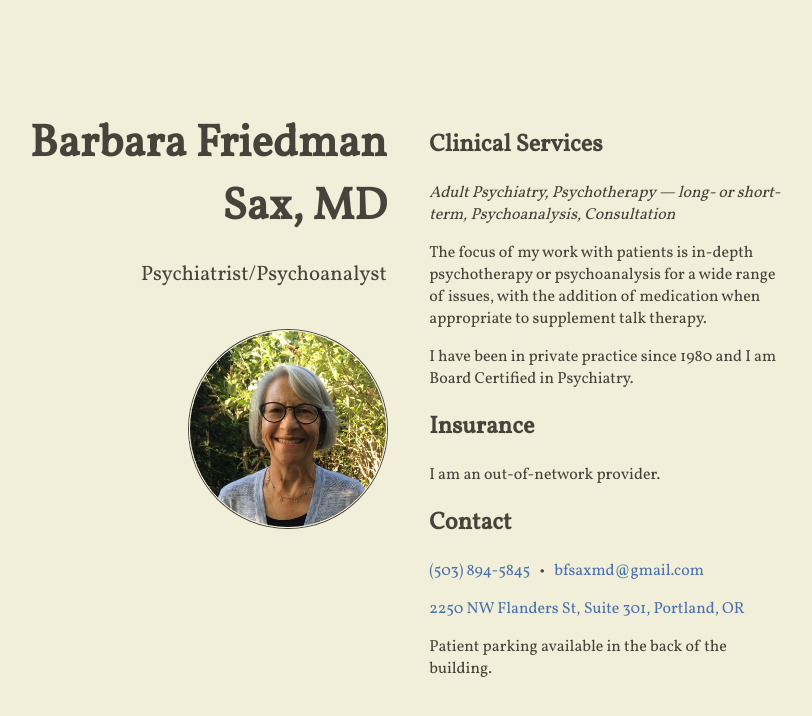
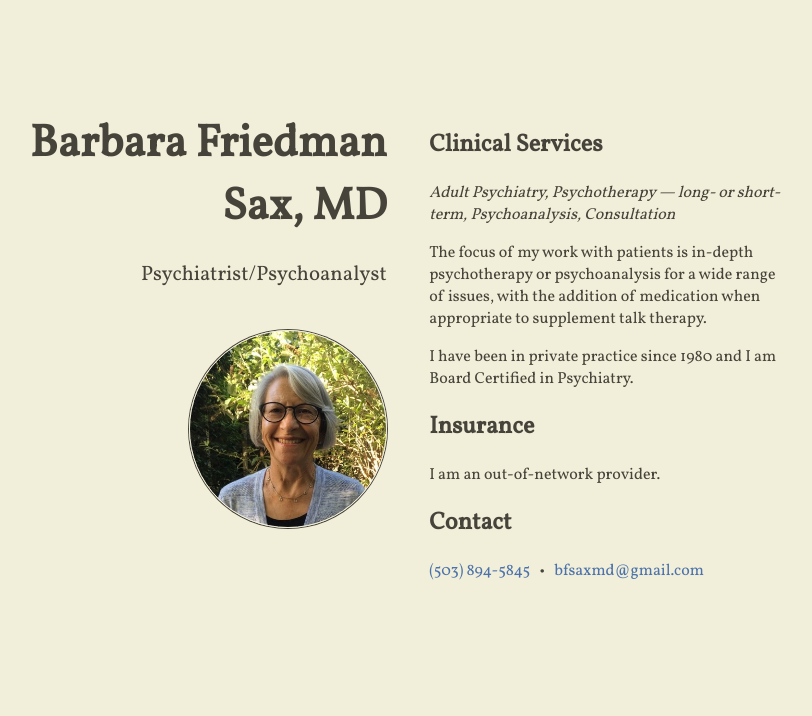
Before and after one commit to sjforman/bfsaxmd.github.io, a Jekyll site: the page built from index.html, in a window 1280 px wide. Shown: the top 716 px of the page, without its empty margins (242-1054 px from the left). Built offline with Jekyll 4.4.1, drawn with Linux system fonts in a browser that asks for light colours; nearby versions of some CDN libraries.

Commit message:
Removes PDX address.

```diff
--- a/_includes/content.html
+++ b/_includes/content.html
@@ -13,5 +13,3 @@
 
 <p><a href="tel:+15038945845">(503) 894-5845</a> &nbsp; &#8226; &nbsp;
 <a href="mailto:bfsaxmd@gmail.com">bfsaxmd@gmail.com</a></p>
-<p><a href="http://bit.ly/bfsaxmdmap" target="_blank">2250 NW Flanders St, Suite 301, Portland, OR</a>
-<p>Patient parking available in the back of the building.</p>
```
